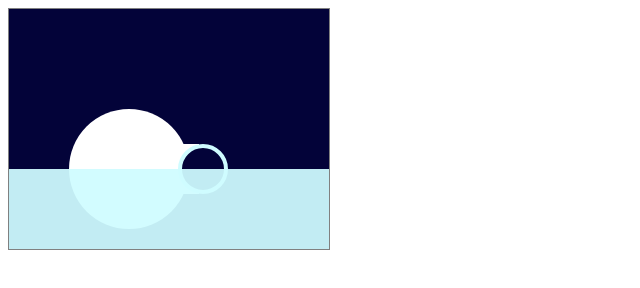
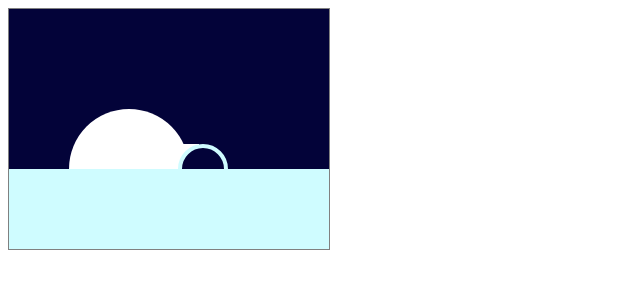
Before and after one commit to ankitapackt/The-HTML-and-CSS-Workshop, a plain HTML site: page Chapter07/Exercise 7.05.html in a window 1280 px wide. Shown: the whole page, without its empty margins (0-640 px from the left). Drawn offline with Linux system fonts and the light colour scheme.

Commit message:
Update Exercise 7.05.html

```diff
--- a/Chapter07/Exercise 7.05.html
+++ b/Chapter07/Exercise 7.05.html
@@ -31,7 +31,7 @@
             }
 
             function drawFloor(context) {
-                context.fillStyle = "#cffcffef";
+                context.fillStyle = "#cffcff";
                 context.fillRect(0, 160, canvasElement.width, 80);
             }
 
```
